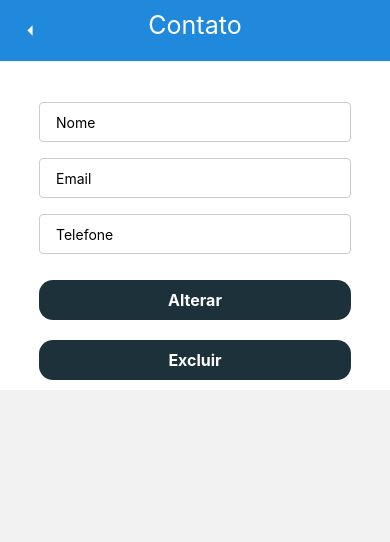
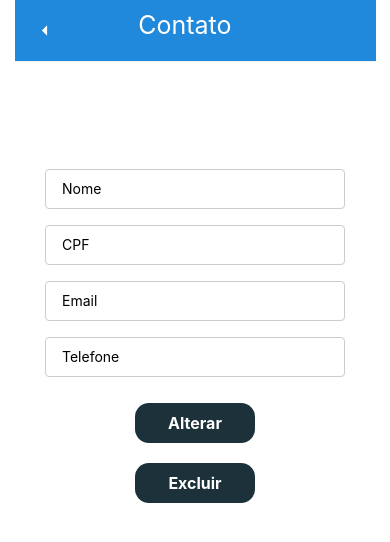
Before and after one commit to ricardoesantana/vaccineapp, a React Native app: screen /AlterarContato in a window 390 px wide. Shown: the top 542 px of the page. Built offline with nearby package versions, Linux system fonts and the light colour scheme.

Commit message:
Atividade 03

```diff
--- a/package.json
+++ b/package.json
@@ -11,16 +11,18 @@
     "@expo/webpack-config": "^18.0.1",
     "@react-navigation/native": "^6.1.6",
     "@react-navigation/native-stack": "^6.9.12",
+    "axios": "^1.3.5",
     "expo": "~48.0.9",
+    "expo-splash-screen": "~0.18.1",
     "expo-status-bar": "~1.4.4",
+    "firebase": "^9.19.1",
     "react": "18.2.0",
     "react-dom": "18.2.0",
     "react-native": "0.71.4",
     "react-native-elements": "^3.4.3",
     "react-native-safe-area-context": "4.5.0",
     "react-native-screens": "~3.20.0",
-    "react-native-web": "~0.18.10",
-    "expo-splash-screen": "~0.18.1"
+    "react-native-web": "~0.18.10"
   },
   "devDependencies": {
     "@babel/core": "^7.20.0"
--- a/screens/alterarContatoScreen.js
+++ b/screens/alterarContatoScreen.js
@@ -1,13 +1,15 @@
 import React, { useState, useEffect } from 'react';
 import { View, Text, TextInput, TouchableOpacity, StyleSheet } from 'react-native';
 import { Button, Header, Icon } from 'react-native-elements';
-import { atualizarContato, removerContato } from '../backend/dados.js';
+import axios from 'axios';
+// import { atualizarContato, removerContato } from '../backend/dados.js';
 
 function AlterarContatoScreen({ route, navigation }) {
-  const [getNome, setNome] = useState();
-  const [getEmail, setEmail] = useState();
-  const [getTelefone, setTelefone] = useState();
-  const [getId, setId] = useState();
+  const [getNome, setNome] = useState('');
+  const [getCpf, setCpf] = useState('');
+  const [getEmail, setEmail] = useState('');
+  const [getTelefone, setTelefone] = useState('');
+  const [getId, setId] = useState('');
 
   // const [novoNome, setNovoNome] = useState(getNome);
   // const [novoEmail, setNovoEmail] = useState(getEmail);
@@ -15,17 +17,51 @@ function AlterarContatoScreen({ route, navigation }) {
 
   useEffect(() => {
     if (route.params) {
-        const { nome } = route.params;
-        const { email } = route.params;
-        const { telefone } = route.params;
-        const { id } = route.params;
+      // const { nome } = route.params;
+      // const { cpf } = route.params;
+      // const { email } = route.params;
+      // const { telefone } = route.params;
+      // const { id } = route.params;
+      const { nome = '', cpf = '', email = '', telefone = '', id = '' } = route.params;
 
       setNome(nome);
+      setCpf(cpf);
       setEmail(email);
       setTelefone(telefone);
       setId(id);
     }
   }, []);
+
+
+  function excluir() {
+    removerContato(getId);
+    limparCampos();
+    alert("Contato Removido com sucesso!")
+    navigation.navigate('Lista');
+  }
+
+  function excluirDados() {
+    axios.delete('http://professornilson.com/testeservico/clientes/' + getId
+    )
+      .then(function (response) {
+        limparCampos();
+        // showMessage({
+        //   message: "Registro excluído com sucesso!",
+        //   type: "success",
+        // });
+        alert("Contato Removido com sucesso!");
+        navigation.navigate('Lista');
+        console.log(response);
+      })
+      .catch(function (error) {
+        // showMessage({
+        //   message: "Algum erro aconteceu!",
+        //   type: "info",
+        // });
+        alert("Algum erro aconteceu!")
+        console.log(error);
+      });
+  }
 
   function alterar() {
     const propriedadesAtualizadas = { nome: getNome, email: getEmail, telefone: getTelefone };
@@ -34,24 +70,47 @@ function AlterarContatoScreen({ route, navigation }) {
     navigation.navigate('Lista');
   }
 
-  function excluir() {
-    removerContato(getId);
-    limparCampos();
-    alert("Contato Removido com sucesso!")
+  async function alterarDados() {
+    await axios.put('http://professornilson.com/testeservico/clientes/' + getId, {
+      nome: getNome,
+      cpf: getCpf,
+      email: getEmail,
+      telefone: getTelefone,
+    }
+    )
+      .then(function (response) {
+        // showMessage({
+        //   message: "Registro alterado com sucesso!",
+        //   type: "success",
+        // });
+        alert("Contato Alterado com sucesso!")
         navigation.navigate('Lista');
+        console.log(response);
+      })
+      .catch(function (error) {
+        // showMessage({
+        //   message: "Algum erro aconteceu!",
+        //   type: "info",
+        // });
+        alert("Algum erro aconteceu!")
+        console.log(error);
+      });
   }
 
   function limparCampos() {
-    setNome(null);
-    setEmail(null);
-    setTelefone(null);
-    setId(null);
+    setNome('');
+    setCpf('');
+    setTelefone('');
+    setEmail('');
   }
 
   return (
-    <View >
+    <View style={[styles2.container, {
+      flexDirection: "column"
+    }]}>
+      <View style={{ flex: 1 }} >
       <Header
-          leftComponent={ <Button
+        leftComponent={<Button
           icon={
             <Icon
               name="arrow-left"
@@ -60,17 +119,28 @@ function AlterarContatoScreen({ route, navigation }) {
             />
           }
           title=""
-            onPress={()=>navigation.navigate('Lista')}
-          /> }
-          centerComponent={{ text: 'Contato', style: { color: '#fff', fontSize: 25 } }}
+          onPress={() => navigation.navigate('Lista')}
+        />}
+        centerComponent={{
+          text: 'Contato',
+          style: { color: '#fff', fontSize: 25, width: 300, textAlign: 'auto', flex: 1, alignItems: 'center', justifyContent: 'center' }
+        }}
+        centerContainerStyle={{ flex: 1, alignItems: 'center', justifyContent: 'center' }}
       />
-      <View style={styles2.container}>
-
+      </View>
+      {/* <View style={styles2.container}> */}
+      <View style={{ flex: 4 }} >
         <TextInput
           style={styles2.input}
           placeholder="Nome"
           value={getNome}
           onChangeText={setNome}
+        />
+        <TextInput
+          style={styles2.input}
+          placeholder="CPF"
+          value={getCpf}
+          onChangeText={setCpf}
         />
         <TextInput
           style={styles2.input}
@@ -85,10 +155,10 @@ function AlterarContatoScreen({ route, navigation }) {
           value={getTelefone}
           onChangeText={setTelefone}
         />
-      <TouchableOpacity style={styles2.button} onPress={alterar}>
+        <TouchableOpacity style={styles2.button} onPress={alterarDados}>
           <Text style={styles2.buttonText}>Alterar</Text>
         </TouchableOpacity>
-      <TouchableOpacity style={styles2.button} onPress={excluir}>
+        <TouchableOpacity style={styles2.button} onPress={excluirDados}>
           <Text style={styles2.buttonText}>Excluir</Text>
         </TouchableOpacity>
       </View>
@@ -102,7 +172,7 @@ const styles2 = StyleSheet.create({
     alignItems: 'center',
     justifyContent: 'center',
     backgroundColor: '#fff',
-    paddingTop: 40
+    paddingTop: 0
   },
   title: {
     fontSize: 24,
@@ -111,7 +181,7 @@ const styles2 = StyleSheet.create({
     paddingTop: 40
   },
   input: {
-    width: '80%',
+    width: 300,
     height: 40,
     borderWidth: 1,
     borderColor: '#ccc',
@@ -124,8 +194,10 @@ const styles2 = StyleSheet.create({
     padding: 10,
     margin: 10,
     borderRadius: 14,
-    width: '80%',
+    width: 120,
     alignItems: 'center',
+    justifyContent: 'center',
+    alignSelf: 'center'
   },
   buttonText: {
     color: '#fff',
--- a/screens/cadastroContatoScreen.js
+++ b/screens/cadastroContatoScreen.js
@@ -1,16 +1,17 @@
 import React, { useState } from 'react';
 import { View, Text, TextInput, TouchableOpacity, StyleSheet } from 'react-native';
 import { Button, Header, Icon } from 'react-native-elements';
-import { adicionarContato } from '../backend/dados.js';
-
+// import { adicionarContato } from '../backend/dados.js';
+import axios from 'axios';
 
 function CadastroContatoScreen({ navigation }) {
-  const [nome, setNome] = useState('');
-  const [email, setEmail] = useState('');
-  const [telefone, setTelefone] = useState('');
+  const [getNome, setNome] = useState('');
+  const [getCpf, setCpf] = useState('');
+  const [getEmail, setEmail] = useState('');
+  const [getTelefone, setTelefone] = useState('');
 
   function cadastrar() {
-    if((nome, email, telefone) !== ''){
+    if ((nome, email, telefone) !== '') {
       const contato = {
         nome: nome,
         avatar_url: 'https://encrypted-tbn0.gstatic.com/images?q=tbn:ANd9GcQ4HdzG1pEhoNcrazR62fZv_2gNXtiqlAq42A&usqp=CAU',
@@ -20,7 +21,34 @@ function CadastroContatoScreen({ navigation }) {
       limparCampos();
       alert("Contato Cadastro com sucesso!")
       navigation.navigate('Lista');
-    }else{
+    } else {
+      alert("Favor inserir todos os campos!")
+    }
+  }
+
+  async function inserirDados() {
+    if ((getNome, getEmail, getTelefone, getCpf) !== '') {
+
+      await axios.post('http://professornilson.com/testeservico/clientes', {
+        nome: getNome,
+        cpf: getCpf,
+        telefone: getTelefone,
+        email: getEmail,
+      }
+      )
+        .then(function (response) {
+          alert("Contato Cadastro com sucesso!")
+          navigation.navigate('Lista');
+          console.log(response);
+        })
+        .catch(function (error) {
+          showMessage({
+            message: "Algum erro aconteceu!",
+            type: "info",
+          });
+          console.log(error);
+        });
+    } else {
       alert("Favor inserir todos os campos!")
     }
   }
@@ -29,12 +57,16 @@ function CadastroContatoScreen({ navigation }) {
     setNome('');
     setTelefone('');
     setEmail('');
+    setCpf('');
   }
 
   return (
-    <View >
+    <View style={[styles2.container, {
+      flexDirection: "column"
+    }]}>
+      <View style={{ flex: 1 }} >
         <Header
-          leftComponent={ <Button
+          leftComponent={<Button
             icon={
               <Icon
                 name="arrow-left"
@@ -43,33 +75,43 @@ function CadastroContatoScreen({ navigation }) {
               />
             }
             title=""
-            onPress={()=>navigation.navigate('Lista')}
-          /> }
-          centerComponent={{ text: 'Contato', style: { color: '#fff', fontSize: 25 } }}
+            onPress={() => navigation.navigate('Lista')}
+          />}
+          centerComponent={{
+            text: 'Contato',
+            style: { color: '#fff', fontSize: 25, width: 300, textAlign: 'auto', flex: 1, alignItems: 'center', justifyContent: 'center' }
+          }}
+          centerContainerStyle={{ flex: 1, alignItems: 'center', justifyContent: 'center' }}
         />
-      <View style={styles2.container}>
-
+      </View>
+      {/* <View style={styles2.container}> */}
+      <View style={{ flex: 4 }} >
         <TextInput
           style={styles2.input}
           placeholder="Nome"
-        value={nome}
+          value={getNome}
           onChangeText={setNome}
+        />
+        <TextInput
+          style={styles2.input}
+          placeholder="CPF"
+          value={getCpf}
+          onChangeText={setCpf}
         />
         <TextInput
           style={styles2.input}
           placeholder="Email"
           keyboardType="email-address"
-        value={email}
+          value={getEmail}
           onChangeText={setEmail}
         />
         <TextInput
           style={styles2.input}
           placeholder="Telefone"
-        keyboardType="phone"
-        value={telefone}
+          value={getTelefone}
           onChangeText={setTelefone}
         />
-      <TouchableOpacity style={styles2.button} onPress={cadastrar}>
+        <TouchableOpacity style={styles2.button} onPress={inserirDados}>
           <Text style={styles2.buttonText}>Salvar</Text>
         </TouchableOpacity>
       </View>
@@ -83,7 +125,7 @@ const styles2 = StyleSheet.create({
     alignItems: 'center',
     justifyContent: 'center',
     backgroundColor: '#fff',
-    paddingTop: 40
+    paddingTop: 0
   },
   title: {
     fontSize: 24,
@@ -92,7 +134,7 @@ const styles2 = StyleSheet.create({
     paddingTop: 40
   },
   input: {
-    width: '80%',
+    width: 300,
     height: 40,
     borderWidth: 1,
     borderColor: '#ccc',
@@ -105,8 +147,10 @@ const styles2 = StyleSheet.create({
     padding: 10,
     margin: 10,
     borderRadius: 14,
-    width: '80%',
+    width: 120,
     alignItems: 'center',
+    justifyContent: 'center',
+    alignSelf: 'center'
   },
   buttonText: {
     color: '#fff',
--- a/screens/cadastroScreen.js
+++ b/screens/cadastroScreen.js
@@ -30,7 +30,10 @@ function CadastroScreen({ navigation }) {
   }
 
   return (
-    <View >
+    <View style={[styles2.container, {
+      flexDirection: "column"
+    }]}>
+      <View style={{ flex: 1 }} >
       <Header
           leftComponent={ <Button
             icon={
@@ -43,10 +46,15 @@ function CadastroScreen({ navigation }) {
             title=""
             onPress={()=>navigation.navigate('Home')}
           /> }
-          centerComponent={{ text: 'Usuário', style: { color: '#fff', fontSize: 25 } }}
-      />
-      <View style={styles2.container}>
-
+          centerComponent={{
+            text: 'Usuário',
+            style: { color: '#fff', fontSize: 25, width: 300, textAlign: 'auto', flex: 1, alignItems: 'center', justifyContent: 'center' }
+          }}
+          centerContainerStyle={{ flex: 1, alignItems: 'center', justifyContent: 'center' }}
+        />
+      </View>
+      {/* <View style={styles2.container}> */}
+      <View style={{ flex: 4 }} >
       <TextInput
         style={styles2.input}
         placeholder="Nome"
@@ -56,7 +64,7 @@ function CadastroScreen({ navigation }) {
       <TextInput
         style={styles2.input}
         placeholder="CPF"
-        keyboardType='numeric'
+        keyboardType="numeric"
         maxLength={11}
         value={cpf}
         onChangeText={setCpf}
@@ -89,7 +97,7 @@ const styles2 = StyleSheet.create({
     alignItems: 'center',
     justifyContent: 'center',
     backgroundColor: '#fff',
-    paddingTop: 40
+    paddingTop: 0
   },
   title: {
     fontSize: 24,
@@ -98,7 +106,7 @@ const styles2 = StyleSheet.create({
     paddingTop: 40
   },
   input: {
-    width: '80%',
+    width: 300,
     height: 40,
     borderWidth: 1,
     borderColor: '#ccc',
@@ -111,8 +119,10 @@ const styles2 = StyleSheet.create({
     padding: 10,
     margin: 10,
     borderRadius: 14,
-    width: '80%',
+    width: 120,
     alignItems: 'center',
+    justifyContent: 'center',
+    alignSelf: 'center'
   },
   buttonText: {
     color: '#fff',
```
Also changed, not shown: screens/listaScreen.js (+13 -4 lines), 2 other files (tests, documents, lock files or other folders). Lines whose indentation alone changed are shown as unchanged.
